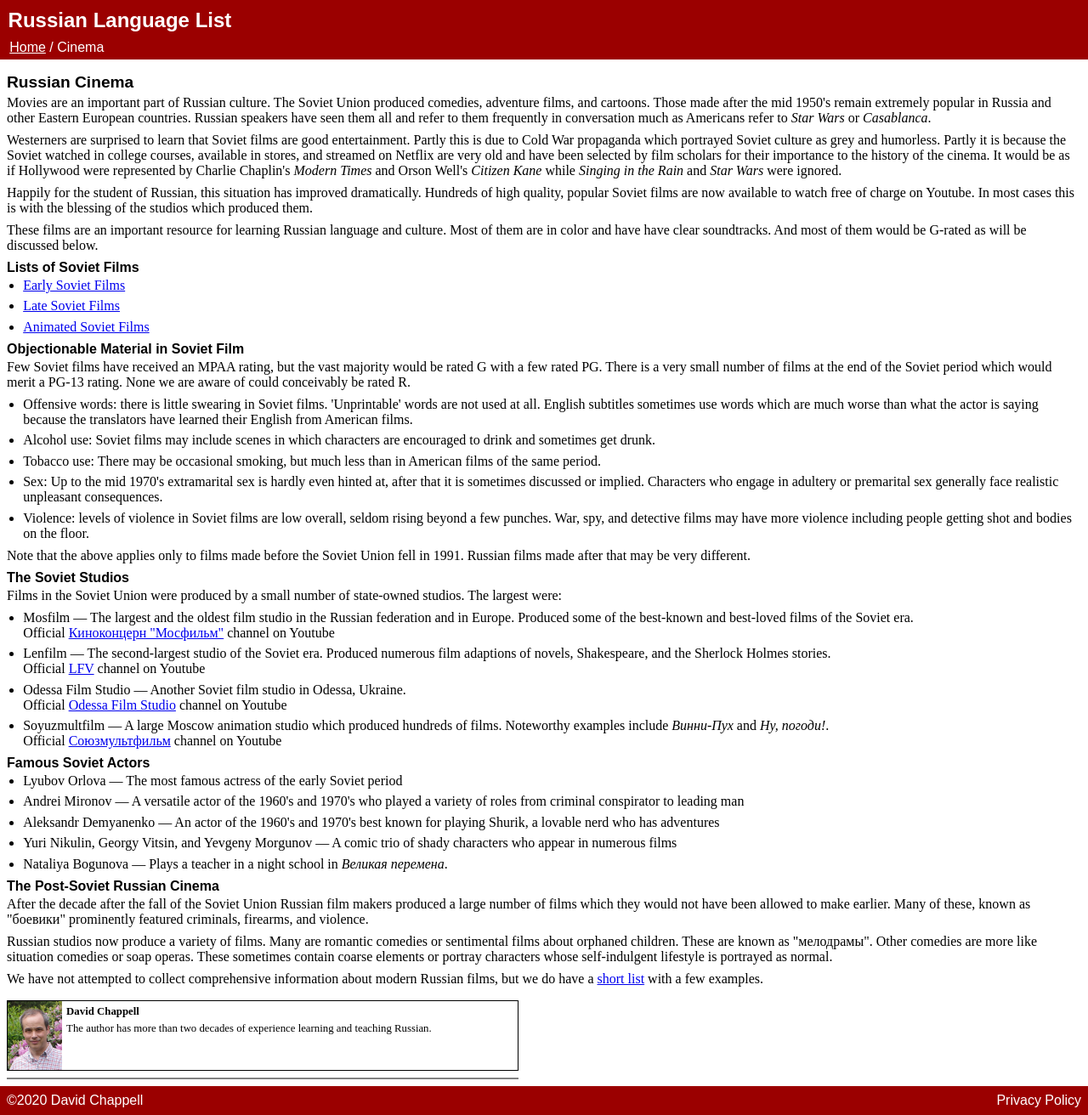
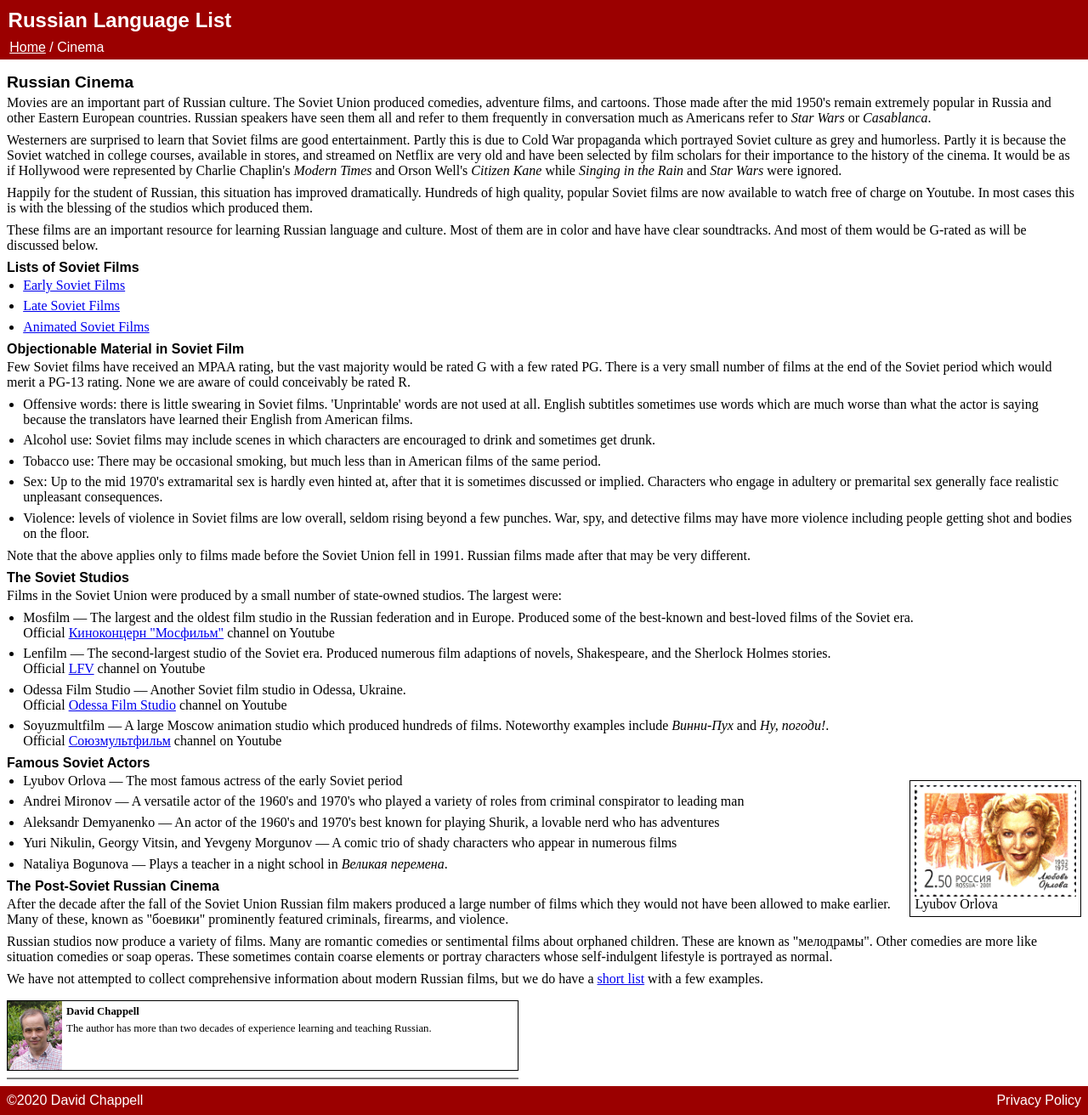
Before and after one commit to david672orford/russian-language-list, a Jekyll site: the page built from cinema/index.md, in a window 1280 px wide. Shown: the whole page at 85% size. Built offline with Jekyll 4.4.1, drawn with Linux system fonts in a browser that asks for light colours; our own code applies the rules of GitHub Pages for plain Markdown files.

Commit message:
added picture of Lyubov Orlova

```diff
--- a/cinema/index.md
+++ b/cinema/index.md
@@ -100,6 +100,10 @@ studios. The largest were:</p>
 
 <section>
 <h3>Famous Soviet Actors</h3>
+<figure class="right_edge">
+	<img src="images/Russia-2001-stamp-Lyubov_Orlova.jpg" alt="Stamp with face of attractive smiling woman on a background of actors including herself and strips of film">
+	<figcaption>Lyubov Orlova</figcaption>
+</figure>
 <ul>
 <li>Lyubov Orlova —
 	The most famous actress of the early Soviet period
```
Also changed, not shown: cinema/images/Russia-2001-stamp-Lyubov_Orlova.jpg (added).
